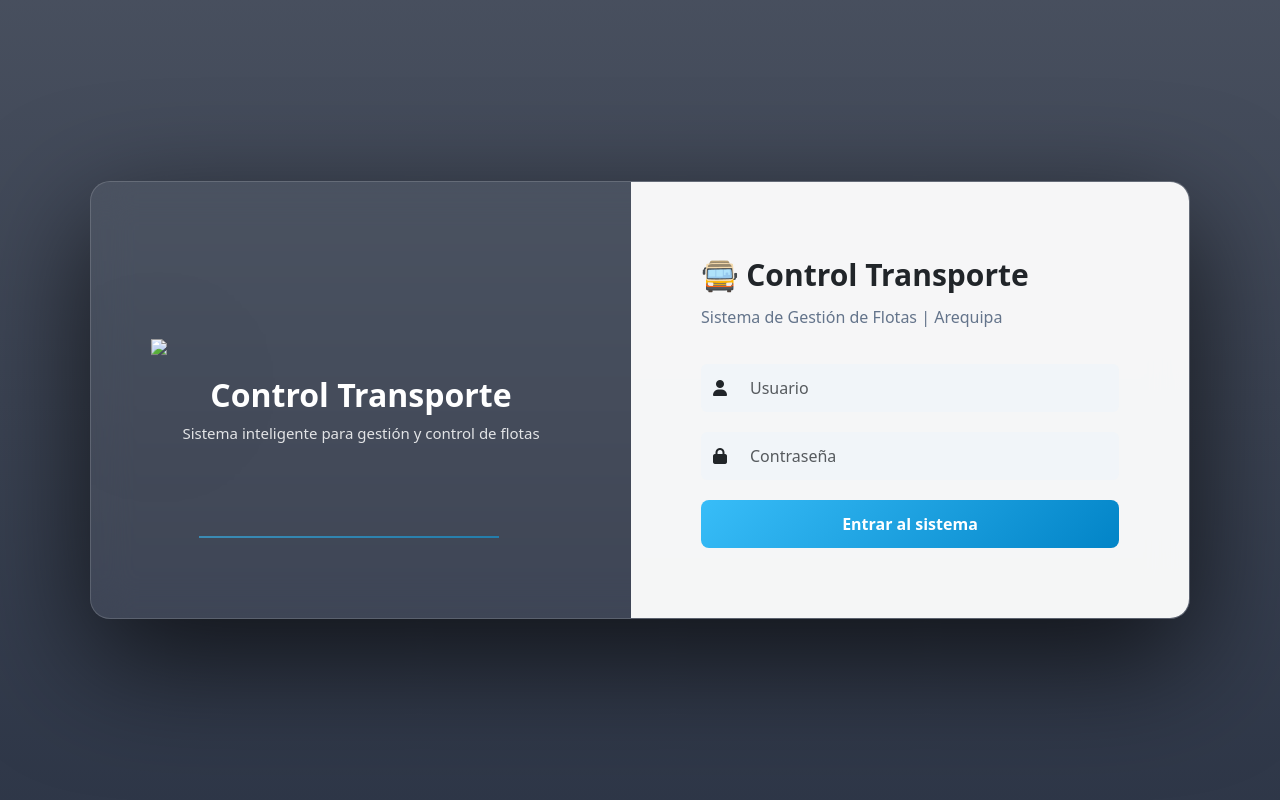
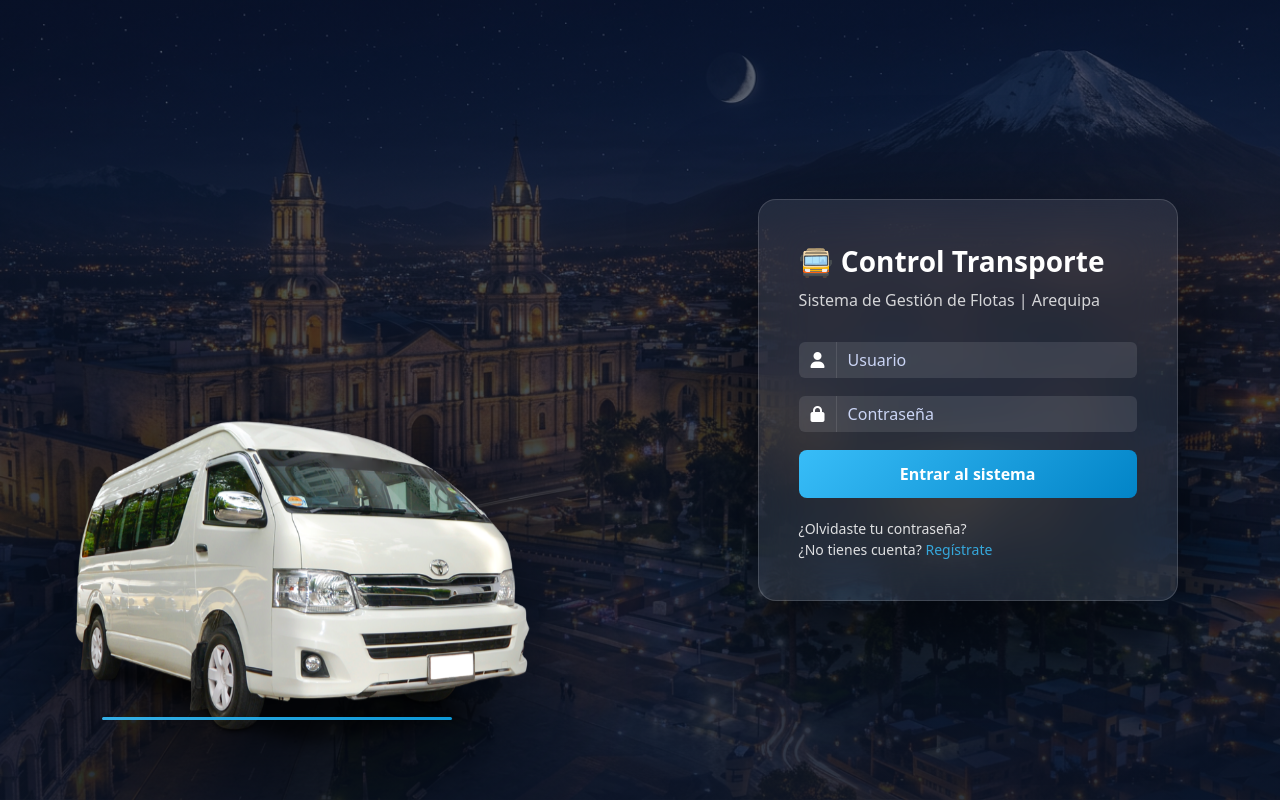
Before and after one commit to jhei-admin/control-trasporte, a Django app: page /login/ in a window 1280 px wide. Run offline with Django 5.2, Linux system fonts and the light colour scheme.

Commit message:
login con fondo de arequipa

```diff
--- a/flota/flota_app/templates/login.html
+++ b/flota/flota_app/templates/login.html
@@ -18,203 +18,117 @@
 
 body{
 height:100vh;
-display:flex;
-align-items:center;
-justify-content:center;
+margin:0;
 font-family:system-ui,-apple-system,Segoe UI,Roboto;
 overflow:hidden;
 
 background:
-linear-gradient(rgba(10,20,40,.75),rgba(10,20,40,.85)),
-url("{% static 'img/arequipa.jpg' %}");
+linear-gradient(rgba(10,20,40,.65),rgba(10,20,40,.85)),
+url("{% static 'img/arequipa.png' %}");
 
 background-size:cover;
 background-position:center;
 }
 
-/* ---------- CONTENEDOR ---------- */
+/* ---------- CONTENEDOR LOGIN ---------- */
 
-.login-wrapper{
+.login-box{
 
-width:1100px;
-max-width:95%;
+position:absolute;
 
-display:flex;
+right:8%;
+top:50%;
 
-border-radius:20px;
-overflow:hidden;
+transform:translateY(-50%);
 
-background:rgba(255,255,255,.05);
-backdrop-filter:blur(20px);
+width:420px;
+
+padding:40px;
+
+border-radius:18px;
+
+background:rgba(255,255,255,.08);
+
+backdrop-filter:blur(25px);
 
 border:1px solid rgba(255,255,255,.15);
 
 box-shadow:0 40px 120px rgba(0,0,0,.7);
 
-animation:fadeLogin .6s ease;
+color:white;
+
+animation:fade .8s ease;
 
 }
 
-@keyframes fadeLogin{
+@keyframes fade{
 
-from{opacity:0; transform:translateY(30px);}
-to{opacity:1; transform:translateY(0);}
+from{opacity:0; transform:translateY(30px)}
+to{opacity:1; transform:translateY(0)}
 
 }
 
-/* ---------- LADO IZQUIERDO ---------- */
-
-.login-left{
-
-flex:1;
-
-display:flex;
-flex-direction:column;
-align-items:center;
-justify-content:center;
-
-padding:60px;
-
-color:white;
-text-align:center;
-
-position:relative;
-
-}
-
-/* BUS */
-
-.bus{
-
-width:420px;
-max-width:100%;
-
-filter:drop-shadow(0 40px 80px rgba(0,0,0,.7));
-
-animation:floatBus 6s ease-in-out infinite;
-
-}
-
-@keyframes floatBus{
-
-0%{transform:translateY(0)}
-50%{transform:translateY(-12px)}
-100%{transform:translateY(0)}
-
-}
-
-/* GPS LINE */
-
-.gps-line{
-
-position:absolute;
-bottom:80px;
-left:20%;
-
-width:300px;
-height:2px;
-
-background:linear-gradient(90deg,#38bdf8,#0ea5e9);
-
-animation:gpsMove 3s linear infinite;
-
-}
-
-@keyframes gpsMove{
-
-0%{opacity:.3}
-50%{opacity:1}
-100%{opacity:.3}
-
-}
-
-.login-left h2{
-
-margin-top:20px;
-font-weight:700;
-
-}
-
-.login-left p{
-
-opacity:.85;
-font-size:15px;
-
-}
-
-/* ---------- LADO DERECHO ---------- */
-
-.login-right{
-
-flex:1;
-
-background:rgba(255,255,255,.95);
-
-padding:70px;
-
-display:flex;
-flex-direction:column;
-justify-content:center;
-
-}
-
-/* TITULO */
+/* ---------- TITULO ---------- */
 
 .logo{
 
-font-size:30px;
+font-size:28px;
 font-weight:700;
-
-margin-bottom:8px;
+margin-bottom:6px;
 
 }
 
 .subtitle{
 
-color:#64748b;
-margin-bottom:35px;
+opacity:.8;
+margin-bottom:30px;
 
 }
 
-/* INPUTS */
+/* ---------- INPUTS ---------- */
 
 .input-group{
 
-margin-bottom:20px;
+margin-bottom:18px;
 
 }
 
 .input-group-text{
 
-background:#f1f5f9;
+background:rgba(255,255,255,.1);
 border:none;
+color:white;
 
 }
 
 .form-control{
 
+background:rgba(255,255,255,.1);
 border:none;
-background:#f1f5f9;
 
-padding:12px;
+color:white;
 
-transition:.2s;
+}
+
+.form-control::placeholder{
+
+color:#cbd5f5;
 
 }
 
 .form-control:focus{
 
-background:#e2e8f0;
-
-box-shadow:0 0 0 2px #0ea5e9;
+background:rgba(255,255,255,.15);
+box-shadow:0 0 0 2px #38bdf8;
 
 }
 
-/* BOTON */
+/* ---------- BOTON ---------- */
 
 .btn-login{
 
 width:100%;
+
 padding:12px;
 
 background:linear-gradient(135deg,#38bdf8,#0284c7);
@@ -227,7 +141,7 @@ font-weight:600;
 
 color:white;
 
-transition:.2s;
+transition:.25s;
 
 }
 
@@ -235,43 +149,96 @@ transition:.2s;
 
 transform:translateY(-2px);
 
-box-shadow:0 10px 25px rgba(2,132,199,.45);
+box-shadow:0 10px 25px rgba(2,132,199,.5);
 
 }
 
-/* ERROR */
+/* ---------- TEXTO ---------- */
 
-.alert-error{
+.links{
 
-background:#fee2e2;
-color:#991b1b;
-
-padding:10px;
-
-border-radius:6px;
-
-margin-top:15px;
-
-text-align:center;
+margin-top:20px;
 
 font-size:14px;
+
+opacity:.85;
+
+}
+
+.links a{
+
+color:#38bdf8;
+text-decoration:none;
+
+}
+
+/* ---------- BUS ---------- */
+
+.bus{
+
+position:absolute;
+
+left:5%;
+bottom:5%;
+
+width:480px;
+
+filter:drop-shadow(0 40px 80px rgba(0,0,0,.8));
+
+animation:busFloat 6s ease-in-out infinite;
+
+}
+
+@keyframes busFloat{
+
+0%{transform:translateY(0)}
+50%{transform:translateY(-10px)}
+100%{transform:translateY(0)}
+
+}
+
+/* ---------- GPS LINE ---------- */
+
+.gps{
+
+position:absolute;
+
+left:8%;
+bottom:10%;
+
+width:350px;
+height:3px;
+
+background:linear-gradient(90deg,#38bdf8,#0ea5e9);
+
+border-radius:10px;
+
+animation:gpsMove 2s infinite;
+
+}
+
+@keyframes gpsMove{
+
+0%{opacity:.3}
+50%{opacity:1}
+100%{opacity:.3}
 
 }
 
 /* ---------- RESPONSIVE ---------- */
 
-@media (max-width:900px){
+@media(max-width:900px){
 
-.login-wrapper{
-flex-direction:column;
-}
-
-.login-left{
+.bus{
 display:none;
 }
 
-.login-right{
-padding:40px;
+.login-box{
+
+left:50%;
+transform:translate(-50%,-50%);
+width:90%;
+
 }
 
 }
@@ -282,27 +249,15 @@ padding:40px;
 
 <body>
 
-<div class="login-wrapper">
+<!-- BUS PNG -->
 
-<!-- IZQUIERDA -->
+<img src="{% static 'img/combi.png' %}" class="bus">
 
-<div class="login-left">
+<div class="gps"></div>
 
-<img src="{% static 'img/bus.png' %}" class="bus">
+<!-- LOGIN -->
 
-<div class="gps-line"></div>
-
-<h2>Control Transporte</h2>
-
-<p>
-Sistema inteligente para gestión y control de flotas
-</p>
-
-</div>
-
-<!-- DERECHA -->
-
-<div class="login-right">
+<div class="login-box">
 
 <div class="logo">
 🚍 Control Transporte
@@ -352,7 +307,7 @@ Entrar al sistema
 
 {% if form.errors %}
 
-<div class="alert-error">
+<div class="alert alert-danger mt-3">
 Usuario o contraseña incorrectos
 </div>
 
@@ -360,6 +315,12 @@ Usuario o contraseña incorrectos
 
 </form>
 
+<div class="links">
+
+¿Olvidaste tu contraseña?<br>
+
+¿No tienes cuenta? <a href="#">Regístrate</a>
+
 </div>
 
 </div>
```
Also changed, not shown: flota/flota_app/static/img/arequipa.jpg (deleted), flota/flota_app/static/img/arequipa.png (added), flota/flota_app/static/img/bus.png (deleted), flota/flota_app/static/img/combi.png (added).
